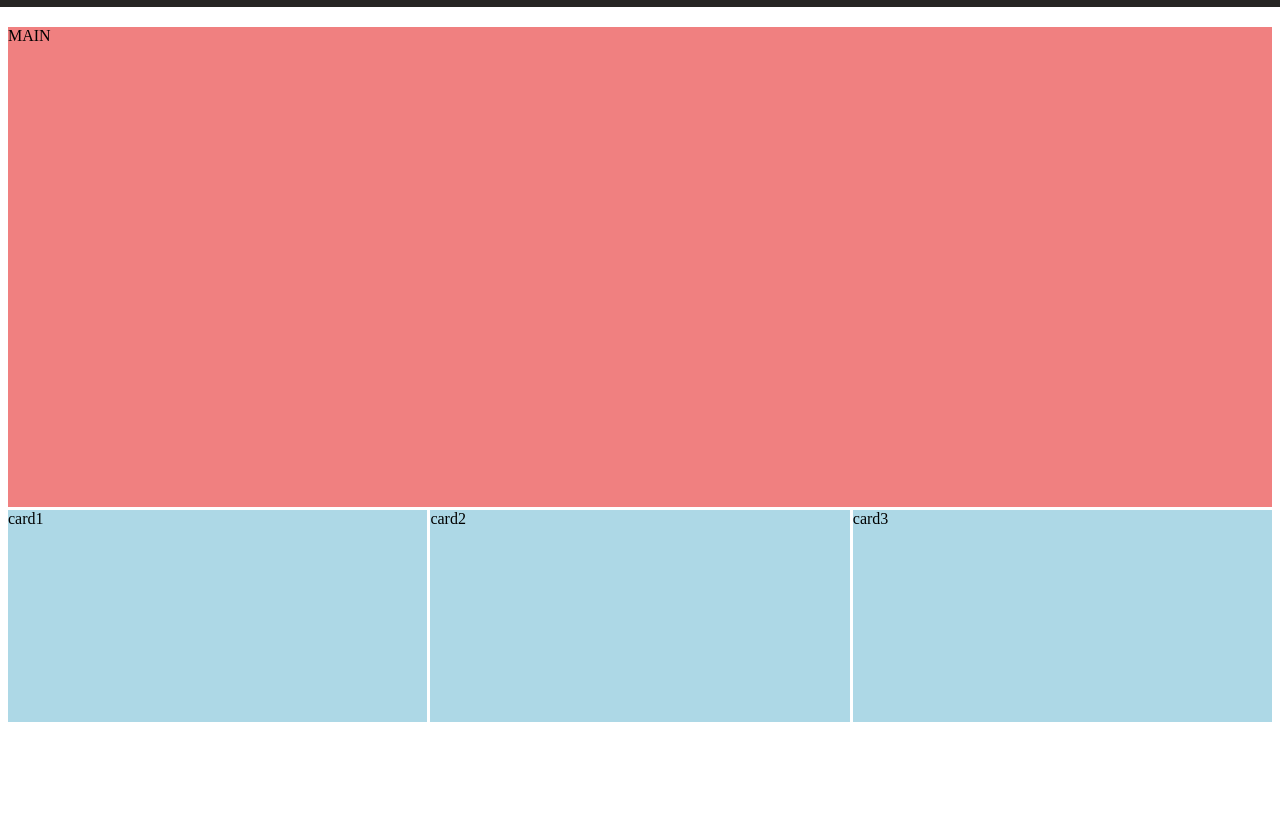
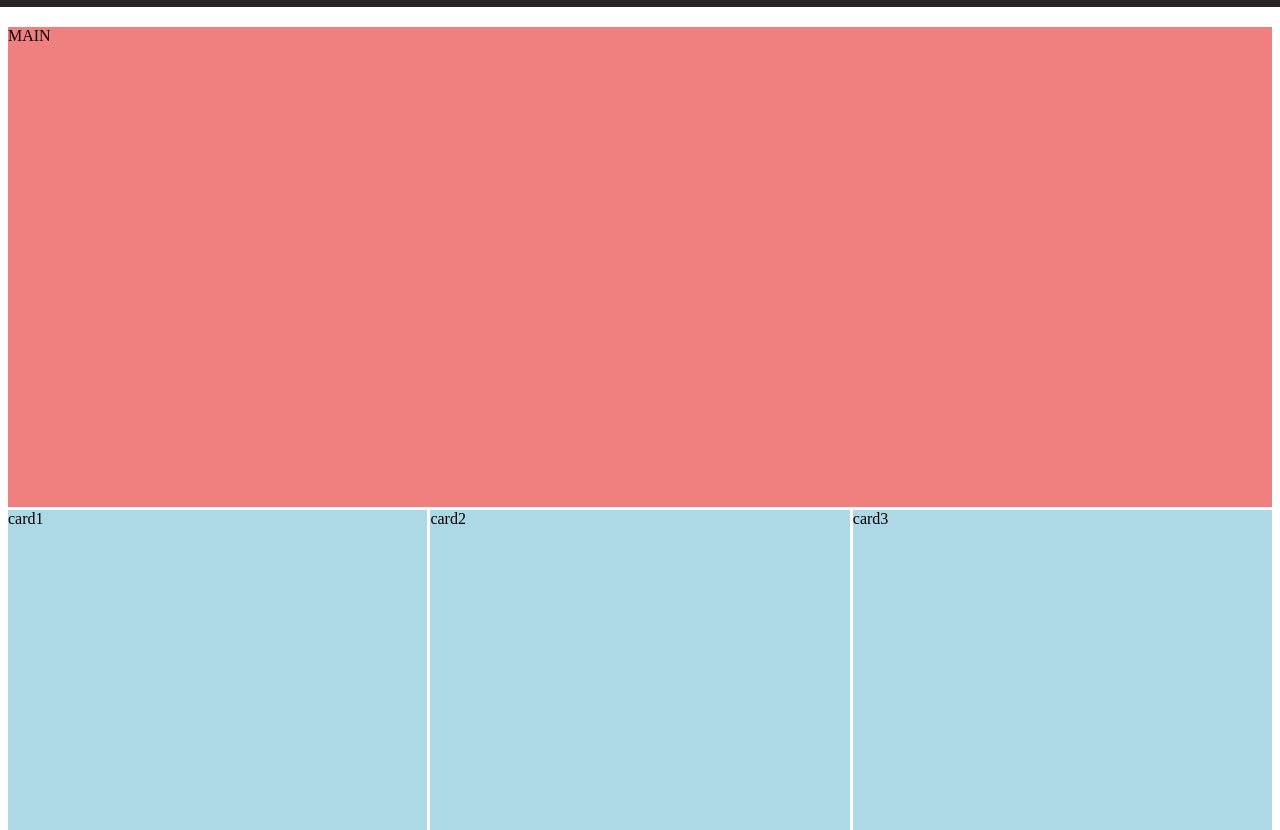
Before and after one commit to FiveThread/FiveThreadProfilo, a plain HTML site: page index.html in a window 1280 px wide. Shown: the part 77-907 px from the top of the page. Drawn offline with Linux system fonts and the light colour scheme.

Commit message:
more testing

```diff
--- a/styles/main.css
+++ b/styles/main.css
@@ -131,6 +131,7 @@ main
 .content-card
 {
     background-color: lightblue;
+    height: 20rem;
 }
 
 #card1
```
